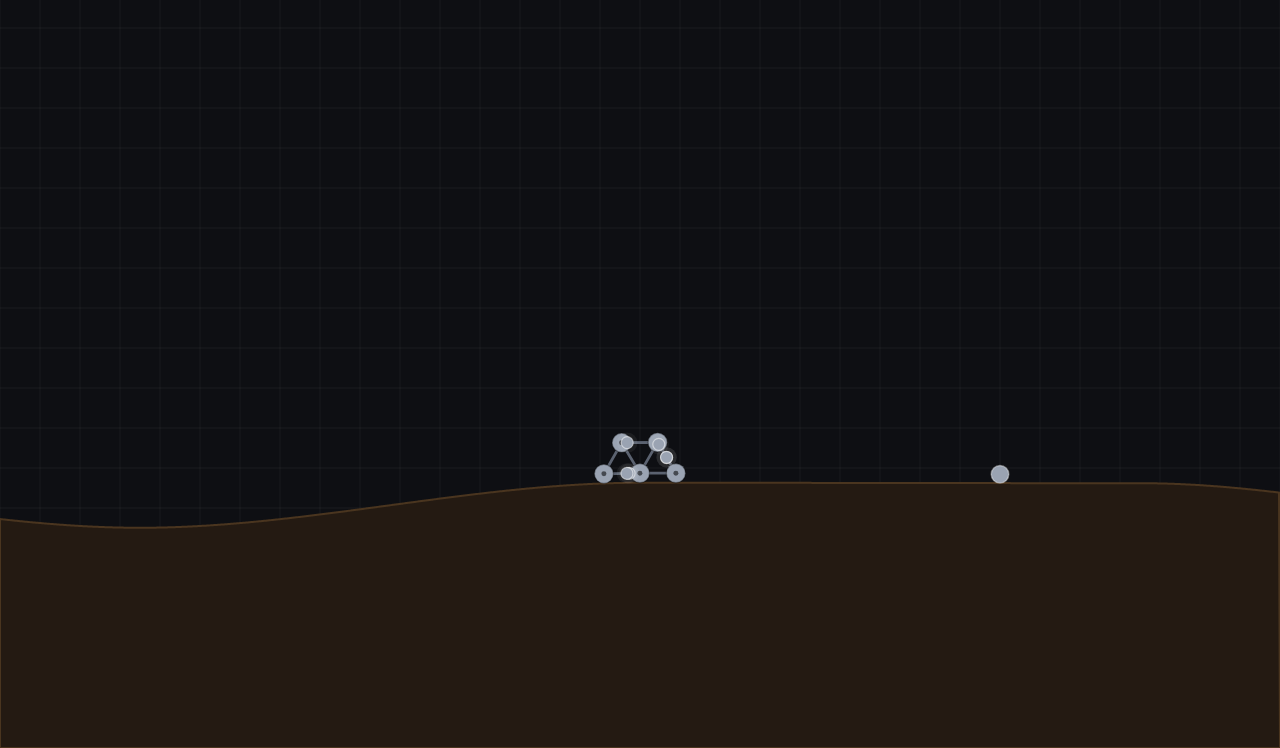
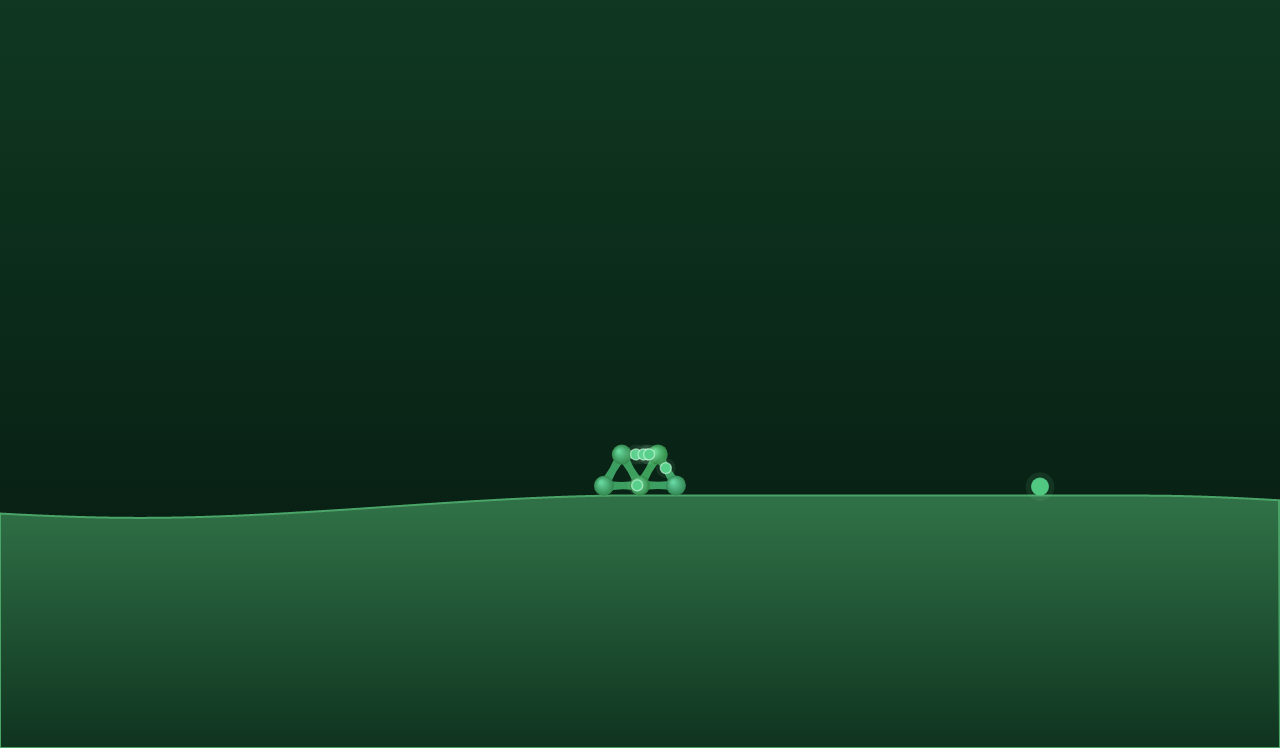
Before and after one commit to hauzzor/danger-noodle, a website built with Vite: page index.html in a window 1280 px wide. Shown: the part 52-800 px from the top of the page. Built offline with nearby package versions, Linux system fonts and the light colour scheme; animation ran at ten frames a second.

Commit message:
organic green visuals, game units, beam length + no-crossing rules, ghost build preview, disable playtest

```diff
--- a/opencode.json
+++ b/opencode.json
@@ -4,7 +4,7 @@
     "playwright": {
       "type": "local",
       "command": ["npx.cmd", "-y", "@playwright/mcp@latest", "--browser", "chrome", "--isolated"],
-      "enabled": true
+      "enabled": false
     },
     "playwright-mobile": {
       "type": "local",
@@ -18,7 +18,7 @@
         "iPhone 15",
         "--isolated"
       ],
-      "enabled": true
+      "enabled": false
     }
   },
   "permission": {
--- a/src/app.ts
+++ b/src/app.ts
@@ -105,8 +105,8 @@ export class App {
 
   private resetView(): void {
     this.camera.x = 0;
-    this.camera.y = -4;
-    this.camera.zoom = 40;
+    this.camera.y = -8;
+    this.camera.zoom = 20;
   }
 
   private save(): void {
--- a/src/engine/camera.ts
+++ b/src/engine/camera.ts
@@ -5,10 +5,10 @@ export interface Vec2 {
 
 export class Camera {
   x = 0;
-  y = -4;
-  zoom = 40;
-  minZoom = 8;
-  maxZoom = 200;
+  y = -8;
+  zoom = 20;
+  minZoom = 4;
+  maxZoom = 100;
 
   vw = 0;
   vh = 0;
--- a/src/render/renderer.ts
+++ b/src/render/renderer.ts
@@ -1,12 +1,16 @@
 import { Camera } from "../engine/camera";
 import { groundY } from "../sim/terrain";
+import { BLOB_RADIUS } from "../sim/units";
 import type { World } from "../sim/world";
-import type { BlockType } from "../sim/types";
+import type { Blob } from "../sim/types";
 import type { DragRender } from "../ui/interaction";
 
-const COLORS: Record<BlockType, string> = {
-  basic: "#9aa3b2",
-};
+const BG_TOP = "#103a22";
+const BG_MID = "#0a2718";
+const BG_BOTTOM = "#05160d";
+const GROUND_TOP = "#2f7046";
+const GROUND_BOTTOM = "#0f331f";
+const GROUND_EDGE = "#4aa468";
 
 export class Renderer {
   private ctx: CanvasRenderingContext2D;
@@ -35,16 +39,14 @@ export class Renderer {
   draw(world: World, drag: DragRender | null = null): void {
     const { ctx } = this;
     ctx.setTransform(this.dpr, 0, 0, this.dpr, 0, 0);
-    ctx.fillStyle = "#0e0f13";
-    ctx.fillRect(0, 0, this.camera.vw, this.camera.vh);
 
-    this.drawGrid();
+    this.drawBackground();
     this.drawGround();
     this.drawCollectibles(world);
     this.drawBonds(world);
     this.drawBlobs(world);
     this.drawTravellers(world);
-    if (drag) this.drawGhost(drag);
+    if (drag) this.drawGhost(world, drag);
 
     ctx.setTransform(1, 0, 0, 1, 0, 0);
   }
@@ -53,26 +55,22 @@ export class Renderer {
     return this.camera.w2s(x, y);
   }
 
-  private drawGrid(): void {
+  private hue(blob: Blob): number {
+    return 142 + (((blob.id * 47) % 13) - 6);
+  }
+
+  private blockColor(blob: Blob): string {
+    return `hsl(${this.hue(blob)}, 45%, 43%)`;
+  }
+
+  private drawBackground(): void {
     const { ctx, camera } = this;
-    const start = camera.s2w(0, 0);
-    const end = camera.s2w(camera.vw, camera.vh);
-    ctx.lineWidth = 1;
-    ctx.strokeStyle = "rgba(255,255,255,0.05)";
-    ctx.beginPath();
-    for (let x = Math.floor(start.x); x <= end.x; x += 1) {
-      const a = this.P(x, start.y);
-      const b = this.P(x, end.y);
-      ctx.moveTo(a.x, a.y);
-      ctx.lineTo(b.x, b.y);
-    }
-    for (let y = Math.floor(start.y); y <= end.y; y += 1) {
-      const a = this.P(start.x, y);
-      const b = this.P(end.x, y);
-      ctx.moveTo(a.x, a.y);
-      ctx.lineTo(b.x, b.y);
-    }
-    ctx.stroke();
+    const g = ctx.createLinearGradient(0, 0, 0, camera.vh);
+    g.addColorStop(0, BG_TOP);
+    g.addColorStop(0.55, BG_MID);
+    g.addColorStop(1, BG_BOTTOM);
+    ctx.fillStyle = g;
+    ctx.fillRect(0, 0, camera.vw, camera.vh);
   }
 
   private drawGround(): void {
@@ -96,10 +94,13 @@ export class Renderer {
     ctx.lineTo(br.x, br.y);
     ctx.lineTo(bl.x, bl.y);
     ctx.closePath();
-    ctx.fillStyle = "#241a12";
+    const g = ctx.createLinearGradient(0, this.P(0, 0).y, 0, this.P(0, end.y).y);
+    g.addColorStop(0, GROUND_TOP);
+    g.addColorStop(1, GROUND_BOTTOM);
+    ctx.fillStyle = g;
     ctx.fill();
-    ctx.strokeStyle = "#4a351f";
-    ctx.lineWidth = 2;
+    ctx.strokeStyle = GROUND_EDGE;
+    ctx.lineWidth = Math.max(2, camera.zoom * 0.06);
     ctx.stroke();
   }
 
@@ -109,56 +110,71 @@ export class Renderer {
       const p = this.P(c.x, c.y);
       const r = c.radius * camera.zoom;
       ctx.beginPath();
+      ctx.arc(p.x, p.y, r * 1.6, 0, Math.PI * 2);
+      ctx.fillStyle = "rgba(120, 220, 150, 0.10)";
+      ctx.fill();
+      ctx.beginPath();
       ctx.arc(p.x, p.y, r, 0, Math.PI * 2);
-      ctx.fillStyle = COLORS[c.type];
+      ctx.fillStyle = "hsl(145, 52%, 55%)";
       ctx.fill();
-      ctx.lineWidth = Math.max(1, r * 0.16);
-      ctx.strokeStyle = "rgba(255,255,255,0.4)";
-      ctx.stroke();
     }
   }
 
+  private drawBeam(pa: { x: number; y: number }, pb: { x: number; y: number }, colorA: string, colorB: string, alpha = 1): void {
+    const { ctx, camera } = this;
+    const dx = pb.x - pa.x;
+    const dy = pb.y - pa.y;
+    const len = Math.hypot(dx, dy) || 1;
+    const nx = -dy / len;
+    const ny = dx / len;
+    const mx = (pa.x + pb.x) / 2;
+    const my = (pa.y + pb.y) / 2;
+    const wEnd = Math.max(2, BLOB_RADIUS * camera.zoom * 0.6);
+    const wMid = Math.max(1, wEnd * 0.22);
+
+    ctx.globalAlpha = alpha;
+    ctx.beginPath();
+    ctx.moveTo(pa.x + nx * wEnd, pa.y + ny * wEnd);
+    ctx.quadraticCurveTo(mx + nx * wMid, my + ny * wMid, pb.x + nx * wEnd, pb.y + ny * wEnd);
+    ctx.lineTo(pb.x - nx * wEnd, pb.y - ny * wEnd);
+    ctx.quadraticCurveTo(mx - nx * wMid, my - ny * wMid, pa.x - nx * wEnd, pa.y - ny * wEnd);
+    ctx.closePath();
+    const g = ctx.createLinearGradient(pa.x, pa.y, pb.x, pb.y);
+    g.addColorStop(0, colorA);
+    g.addColorStop(1, colorB);
+    ctx.fillStyle = g;
+    ctx.fill();
+    ctx.globalAlpha = 1;
+  }
+
   private drawBonds(world: World): void {
-    const { ctx, camera } = this;
-    ctx.lineCap = "round";
-    ctx.strokeStyle = "#5b6270";
-    ctx.lineWidth = Math.max(2, camera.zoom * 0.07);
-    ctx.beginPath();
     for (const bond of world.bonds) {
       if (!bond.active) continue;
       const a = world.blobs[bond.a];
       const b = world.blobs[bond.b];
       if (!a || !b || a.removed || b.removed) continue;
-      const pa = this.P(a.x, a.y);
-      const pb = this.P(b.x, b.y);
-      ctx.moveTo(pa.x, pa.y);
-      ctx.lineTo(pb.x, pb.y);
+      this.drawBeam(this.P(a.x, a.y), this.P(b.x, b.y), this.blockColor(a), this.blockColor(b));
     }
-    ctx.stroke();
+  }
+
+  private drawBlock(blob: Blob, alpha = 1): void {
+    const { ctx, camera } = this;
+    const p = this.P(blob.x, blob.y);
+    const r = blob.radius * camera.zoom;
+    const h = this.hue(blob);
+    const g = ctx.createRadialGradient(p.x - r * 0.3, p.y - r * 0.35, r * 0.1, p.x, p.y, r);
+    g.addColorStop(0, `hsl(${h + 6}, 58%, 62%)`);
+    g.addColorStop(1, `hsl(${h - 4}, 46%, 36%)`);
+    ctx.globalAlpha = alpha;
+    ctx.beginPath();
+    ctx.arc(p.x, p.y, r, 0, Math.PI * 2);
+    ctx.fillStyle = g;
+    ctx.fill();
+    ctx.globalAlpha = 1;
   }
 
   private drawBlobs(world: World): void {
-    const { ctx, camera } = this;
-    for (const blob of world.activeBlobs()) {
-      const p = this.P(blob.x, blob.y);
-      const r = blob.radius * camera.zoom;
-      ctx.beginPath();
-      ctx.arc(p.x, p.y, r, 0, Math.PI * 2);
-      ctx.fillStyle = COLORS[blob.type];
-      ctx.fill();
-      ctx.lineWidth = Math.max(1, r * 0.14);
-      ctx.strokeStyle = "rgba(0,0,0,0.35)";
-      ctx.stroke();
-      this.drawGlyph(p.x, p.y, r);
-    }
-  }
-
-  private drawGlyph(x: number, y: number, r: number): void {
-    const { ctx } = this;
-    ctx.beginPath();
-    ctx.arc(x, y, r * 0.26, 0, Math.PI * 2);
-    ctx.fillStyle = "rgba(0,0,0,0.55)";
-    ctx.fill();
+    for (const blob of world.activeBlobs()) this.drawBlock(blob);
   }
 
   private drawTravellers(world: World): void {
@@ -166,35 +182,57 @@ export class Renderer {
     for (const t of world.travellers) {
       const pos = world.travellerPos(t);
       const p = this.P(pos.x, pos.y);
-      const r = 0.15 * camera.zoom;
+      const r = BLOB_RADIUS * camera.zoom * 0.55;
       ctx.beginPath();
-      ctx.arc(p.x, p.y, r * 1.7, 0, Math.PI * 2);
-      ctx.fillStyle = "rgba(255,255,255,0.06)";
+      ctx.arc(p.x, p.y, r * 1.8, 0, Math.PI * 2);
+      ctx.fillStyle = "rgba(160, 240, 190, 0.08)";
       ctx.fill();
       ctx.beginPath();
       ctx.arc(p.x, p.y, r, 0, Math.PI * 2);
-      ctx.fillStyle = COLORS[t.type];
+      ctx.fillStyle = "hsl(146, 55%, 58%)";
       ctx.fill();
-      ctx.lineWidth = Math.max(1, r * 0.2);
-      ctx.strokeStyle = "rgba(255,255,255,0.5)";
+      ctx.lineWidth = Math.max(1, r * 0.25);
+      ctx.strokeStyle = "rgba(210, 255, 225, 0.6)";
       ctx.stroke();
     }
   }
 
-  private drawGhost(drag: DragRender): void {
+  private drawGhost(world: World, drag: DragRender): void {
     const { ctx, camera } = this;
+    const ghost: Blob = {
+      id: drag.id,
+      type: drag.type,
+      x: drag.pos.x,
+      y: drag.pos.y,
+      px: drag.pos.x,
+      py: drag.pos.y,
+      radius: BLOB_RADIUS,
+      invMass: 1,
+      onGround: false,
+      removed: false,
+    };
+
+    if (drag.kind === "traveller") {
+      for (const other of world.previewCandidates(drag.pos.x, drag.pos.y)) {
+        this.drawBeam(
+          this.P(drag.pos.x, drag.pos.y),
+          this.P(other.x, other.y),
+          this.blockColor(ghost),
+          this.blockColor(other),
+          0.45,
+        );
+      }
+    }
+    this.drawBlock(ghost, 0.5);
+
     const p = this.P(drag.pos.x, drag.pos.y);
-    const r = 0.24 * camera.zoom;
-    ctx.globalAlpha = 0.7;
+    const r = BLOB_RADIUS * camera.zoom;
     ctx.beginPath();
     ctx.arc(p.x, p.y, r, 0, Math.PI * 2);
-    ctx.fillStyle = COLORS[drag.type];
-    ctx.fill();
-    ctx.strokeStyle = "#ffffff";
+    ctx.strokeStyle = "rgba(230, 255, 235, 0.7)";
     ctx.lineWidth = 2;
-    ctx.setLineDash([5, 4]);
+    ctx.setLineDash([6, 5]);
     ctx.stroke();
     ctx.setLineDash([]);
-    ctx.globalAlpha = 1;
   }
 }
--- /dev/null
+++ b/src/sim/geometry.ts
@@ -0,0 +1,22 @@
+export interface Point {
+  x: number;
+  y: number;
+}
+
+function cross(ox: number, oy: number, ax: number, ay: number, bx: number, by: number): number {
+  return (ax - ox) * (by - oy) - (ay - oy) * (bx - ox);
+}
+
+function side(o: Point, a: Point, b: Point): number {
+  return Math.sign(cross(o.x, o.y, a.x, a.y, b.x, b.y));
+}
+
+// Strict (proper) segment crossing: true only when the two segments cross in
+// their interiors. Endpoint touching / collinear overlap is not a crossing.
+export function segmentsCross(a: Point, b: Point, c: Point, d: Point): boolean {
+  const d1 = side(c, d, a);
+  const d2 = side(c, d, b);
+  const d3 = side(a, b, c);
+  const d4 = side(a, b, d);
+  return d1 !== 0 && d2 !== 0 && d3 !== 0 && d4 !== 0 && d1 !== d2 && d3 !== d4;
+}
--- a/src/sim/terrain.ts
+++ b/src/sim/terrain.ts
@@ -3,10 +3,10 @@ import { valueNoise1D } from "../engine/rng";
 const noise = valueNoise1D(1337);
 
 export function groundY(x: number): number {
-  return noise(x * 0.08) * 2 - 1;
+  return noise(x * 0.04) * 2 - 1;
 }
 
 export function groundSlope(x: number): number {
-  const d = 0.2;
+  const d = 0.4;
   return (groundY(x + d) - groundY(x - d)) / (2 * d);
 }
--- /dev/null
+++ b/src/sim/units.ts
@@ -0,0 +1,16 @@
+// Game units.
+//
+// One game unit is the diameter of the basic building block. All unitless
+// distances in the simulation refer to this unit. World coordinates are
+// expressed in game units, so UNIT is currently 1.
+export const UNIT = 1.0;
+
+export const BLOB_RADIUS = 0.5 * UNIT;
+export const COLLECTIBLE_RADIUS = 0.45 * UNIT;
+
+export const MIN_BOND_DIST = 1 * UNIT;
+export const MAX_BOND_DIST = 3 * UNIT;
+
+export function units(n: number): number {
+  return n * UNIT;
+}
--- a/src/sim/world.ts
+++ b/src/sim/world.ts
@@ -1,8 +1,8 @@
 import { groundY } from "./terrain";
 import { updateTravellers } from "./travel";
+import { segmentsCross } from "./geometry";
+import { BLOB_RADIUS, COLLECTIBLE_RADIUS, MAX_BOND_DIST, MIN_BOND_DIST } from "./units";
 import type { Blob, BlockType, Bond, Collectible, Neighbor, Traveller, Vec2 } from "./types";
-
-export const MAX_STRAND = 1.5;
 
 export class World {
   blobs: Blob[] = [];
@@ -24,7 +24,7 @@ export class World {
     return this.nextId++;
   }
 
-  addBlob(type: BlockType, x: number, y: number, radius = 0.24): Blob {
+  addBlob(type: BlockType, x: number, y: number, radius = BLOB_RADIUS): Blob {
     const blob: Blob = {
       id: this.blobs.length + 1,
       type,
@@ -57,10 +57,41 @@ export class World {
     const existing = this.adj[a.id - 1]?.some((n) => n.other === b.id);
     if (existing) return null;
     const rest = Math.hypot(b.x - a.x, b.y - a.y);
+    if (rest < MIN_BOND_DIST || rest > MAX_BOND_DIST) return null;
+    if (this.crossesExisting(a.x, a.y, b.x, b.y, [a.id - 1, b.id - 1])) return null;
     const id = this.bonds.length;
     this.bonds.push({ a: a.id - 1, b: b.id - 1, rest, stiffness, active: true });
     this.rebuildAdjacency();
     return id;
+  }
+
+  // True if the segment (x1,y1)-(x2,y2) properly crosses any active bond whose
+  // endpoints are not in `exclude` (indices).
+  private crossesExisting(x1: number, y1: number, x2: number, y2: number, exclude: number[]): boolean {
+    for (const bond of this.bonds) {
+      if (!bond.active) continue;
+      if (exclude.includes(bond.a) || exclude.includes(bond.b)) continue;
+      const a = this.blobs[bond.a];
+      const b = this.blobs[bond.b];
+      if (!a || !b || a.removed || b.removed) continue;
+      if (segmentsCross({ x: x1, y: y1 }, { x: x2, y: y2 }, { x: a.x, y: a.y }, { x: b.x, y: b.y })) return true;
+    }
+    return false;
+  }
+
+  // Blocks that a hypothetical new block at (x, y) could legally bond to:
+  // within the [min, max] unit range, with spare bond slots, and without the
+  // new beam crossing an existing beam. Sorted nearest-first.
+  previewCandidates(x: number, y: number): Blob[] {
+    const result: Blob[] = [];
+    for (const o of this.activeBlobs()) {
+      if (this.degree(o) >= this.maxBondsPerBlob) continue;
+      const d = Math.hypot(o.x - x, o.y - y);
+      if (d < MIN_BOND_DIST || d > MAX_BOND_DIST) continue;
+      if (this.crossesExisting(x, y, o.x, o.y, [o.id - 1])) continue;
+      result.push(o);
+    }
+    return result.sort((p, q) => Math.hypot(p.x - x, p.y - y) - Math.hypot(q.x - x, q.y - y));
   }
 
   degree(b: Blob): number {
@@ -101,14 +132,8 @@ export class World {
     this.travellers = this.travellers.filter((x) => x !== t);
   }
 
-  nearbyBlobs(x: number, y: number, within: number): Blob[] {
-    return this.activeBlobs()
-      .filter((o) => Math.hypot(o.x - x, o.y - y) <= within)
-      .sort((p, q) => Math.hypot(p.x - x, p.y - y) - Math.hypot(q.x - x, q.y - y));
-  }
-
   buildTravellerAt(t: Traveller, x: number, y: number): Blob | null {
-    const near = this.nearbyBlobs(x, y, MAX_STRAND).filter((o) => this.degree(o) < this.maxBondsPerBlob);
+    const near = this.previewCandidates(x, y);
     if (near.length === 0) {
       this.collectibles.push({
         id: this.newId(),
@@ -117,13 +142,13 @@ export class World {
         y,
         px: x,
         py: y,
-        radius: 0.22,
+        radius: COLLECTIBLE_RADIUS,
         collected: false,
       });
       this.removeTraveller(t);
       return null;
     }
-    const blob = this.addBlob(t.type, x, y, 0.24);
+    const blob = this.addBlob(t.type, x, y, BLOB_RADIUS);
     for (const o of near) {
       if (this.degree(blob) >= this.maxBondsPerBlob) break;
       this.addBond(blob, o);
--- a/src/style.css
+++ b/src/style.css
@@ -1,10 +1,10 @@
 :root {
   color-scheme: dark;
-  --bg: #0e0f13;
-  --panel: rgba(22, 24, 31, 0.86);
-  --border: rgba(255, 255, 255, 0.1);
-  --text: #e8eaf0;
-  --muted: #8b93a5;
+  --bg: #072012;
+  --panel: rgba(10, 30, 20, 0.86);
+  --border: rgba(150, 220, 175, 0.18);
+  --text: #e8f5ec;
+  --muted: #8fb8a0;
   --accent: #6ad1a3;
 }
 
--- a/src/ui/interaction.ts
+++ b/src/ui/interaction.ts
@@ -1,4 +1,5 @@
 import type { Camera } from "../engine/camera";
+import { units } from "../sim/units";
 import type { Blob, BlockType, Traveller, Vec2 } from "../sim/types";
 import type { World } from "../sim/world";
 
@@ -21,11 +22,12 @@ export interface DragRender {
   kind: "blob" | "traveller";
   pos: Vec2;
   type: BlockType;
+  id: number;
 }
 
-const TRAVELLER_PICK = 0.22;
-const BLOB_PICK = 0.5;
-const MAX_DRAG = 1.5;
+const TRAVELLER_PICK = units(0.24);
+const BLOB_PICK = units(0.6);
+const MAX_DRAG = units(3);
 
 export class Interaction {
   dragRender: DragRender | null = null;
@@ -131,7 +133,7 @@ export class Interaction {
         this.o.camera.panScreen(p.x - prev.x, p.y - prev.y);
       } else if (this.drag) {
         this.drag.pos = this.o.camera.s2w(p.x, p.y);
-        this.dragRender = { kind: this.drag.kind, pos: this.drag.pos, type: this.dragType() };
+        this.dragRender = { kind: this.drag.kind, pos: this.drag.pos, type: this.dragType(), id: this.drag.blob?.id ?? this.drag.traveller?.id ?? 0 };
       }
     }
   };
--- a/src/world/generator.ts
+++ b/src/world/generator.ts
@@ -1,14 +1,15 @@
 import { mulberry32 } from "../engine/rng";
 import { groundY } from "../sim/terrain";
+import { COLLECTIBLE_RADIUS } from "../sim/units";
 import { World } from "../sim/world";
 
-const SPAWN = { x: -0.9, y: -5 };
+const SPAWN = { x: -1.8, y: -10 };
 const BODY_POINTS: [number, number][] = [
   [0, 0],
-  [0.9, 0],
   [1.8, 0],
-  [0.45, -0.78],
-  [1.35, -0.78],
+  [3.6, 0],
+  [0.9, -1.56],
+  [2.7, -1.56],
 ];
 const BODY_BONDS: [number, number][] = [
   [0, 1],
@@ -21,7 +22,7 @@ const BODY_BONDS: [number, number][] = [
 ];
 
 export function createStarterCreature(world: World): void {
-  const ids = BODY_POINTS.map(([x, y]) => world.addBlob("basic", x + SPAWN.x, y + SPAWN.y, 0.24));
+  const ids = BODY_POINTS.map(([x, y]) => world.addBlob("basic", x + SPAWN.x, y + SPAWN.y));
   for (const [a, b] of BODY_BONDS) world.addBond(ids[a], ids[b]);
 
   for (let i = 0; i < 6; i++) {
@@ -34,9 +35,9 @@ export function createWorld(seed: number): World {
   const world = new World();
   const rand = mulberry32(seed);
 
-  let x = 9;
-  while (x < 340) {
-    const cy = groundY(x) - 0.6;
+  let x = 20;
+  while (x < 600) {
+    const cy = groundY(x) - 1.0;
     world.collectibles.push({
       id: world.newId(),
       type: "basic",
@@ -44,10 +45,10 @@ export function createWorld(seed: number): World {
       y: cy,
       px: x,
       py: cy,
-      radius: 0.22,
+      radius: COLLECTIBLE_RADIUS,
       collected: false,
     });
-    x += 8 + rand() * 10;
+    x += 16 + rand() * 24;
   }
 
   createStarterCreature(world);
```
Also changed, not shown: index.html (+1 -1 lines), .opencode/command/playtest.md (deleted), .opencode/skills/game-units/SKILL.md (added).
